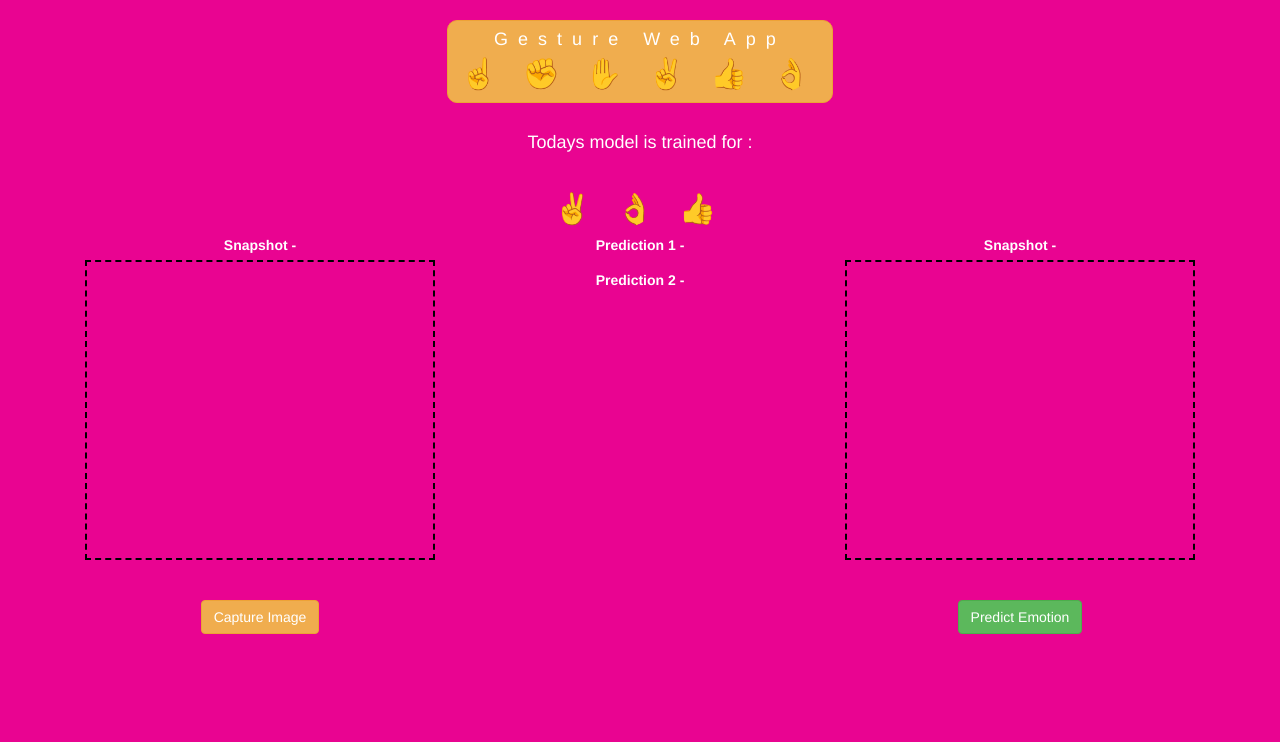
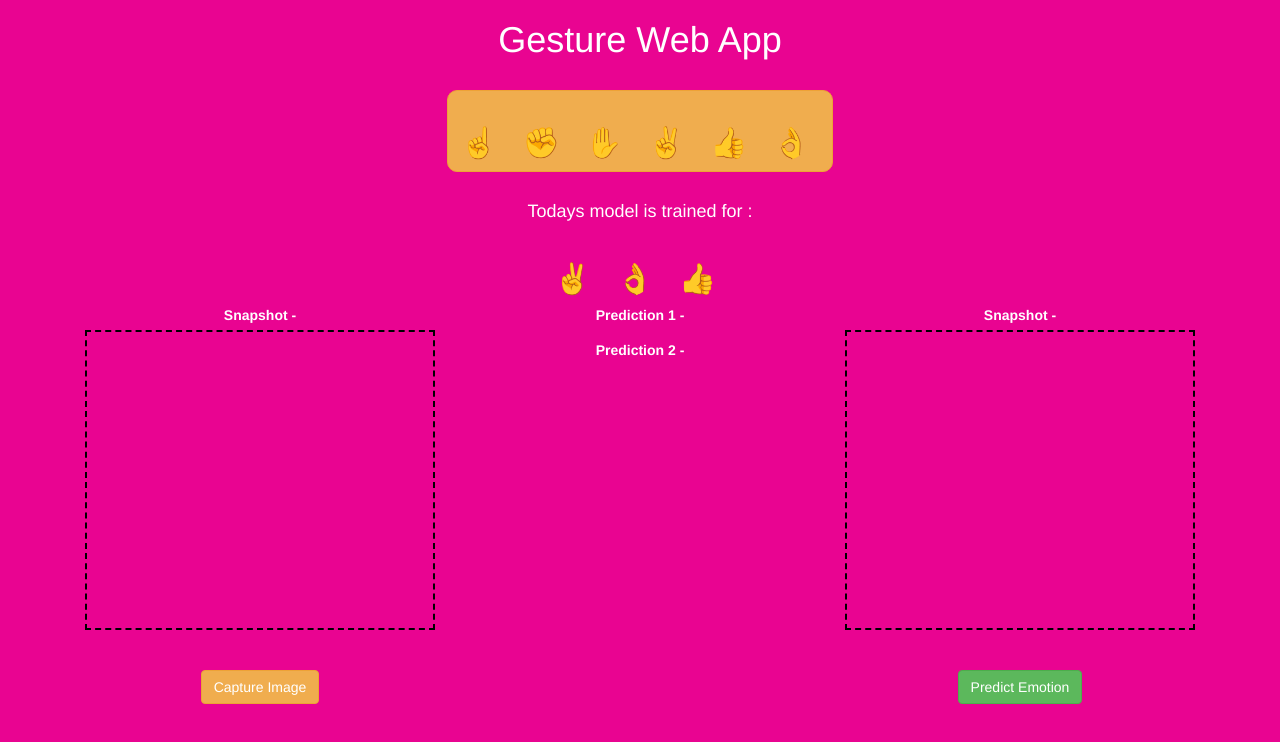
Before and after one commit to Dpscoderhs/lols2lols, a plain HTML site: page index.html in a window 1280 px wide. Drawn offline with nearby package versions, Linux system fonts and the light colour scheme; a script that the page names is missing.

Commit message:
Update index.html

```diff
--- a/index.html
+++ b/index.html
@@ -17,8 +17,8 @@
     <div class="container">
 
         <center>
+            <h1>Gesture Web App</h1>
             <h3 class="btn btn-warning heading">
-                Gesture Web App
                 <br>
                 <span>&#9757</span>
                 <span>&#9994</span>
```
